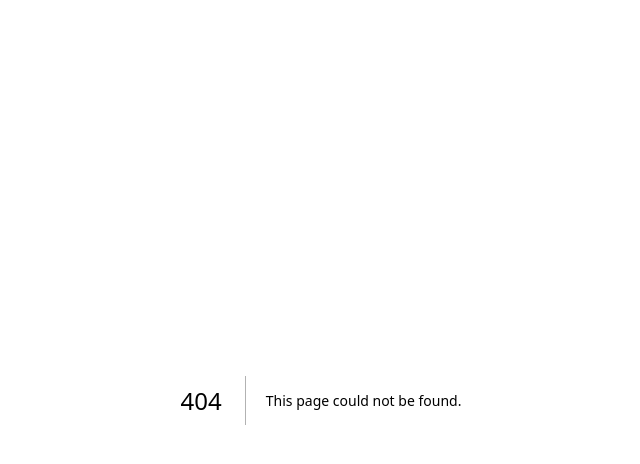
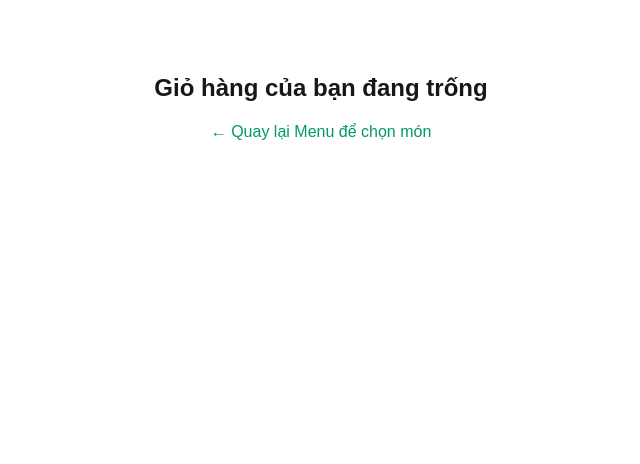
Before and after one commit to nvthuan06/CONGNGHEPHANMEM, a Next.js app in the folder frontend/: page /cart in a window 1280 px wide. Before the commit this address had no page. Shown: the top 464 px of the page, without its empty margins (319-959 px from the left). Built offline with nearby package versions, Linux system fonts and the light colour scheme.

Commit message:
Hoàn thiện Task 5

```diff
--- /dev/null
+++ b/frontend/app/cart/page.tsx
@@ -0,0 +1,6 @@
+// ./frontend/app/cart/page.tsx
+import Cart from '@/components/cart/CartUI';
+
+export default function CartPage() {
+  return <Cart />;
+}
--- a/frontend/app/layout.tsx
+++ b/frontend/app/layout.tsx
@@ -1,5 +1,6 @@
 import type { Metadata } from "next";
 import { Geist, Geist_Mono } from "next/font/google";
+import { CartProvider } from "@/context/CartContext";
 import "./globals.css";
 
 const geistSans = Geist({
@@ -23,7 +24,7 @@ export default function RootLayout({ children }: LayoutProps<"/">) {
       lang="en"
       className={`${geistSans.variable} ${geistMono.variable} h-full antialiased`}
     >
-      <body className="min-h-full flex flex-col">{children}</body>
+      <body className="min-h-full flex flex-col"><CartProvider>{children}</CartProvider></body>
     </html>
   );
 }
--- a/frontend/app/products/[id]/page.tsx
+++ b/frontend/app/products/[id]/page.tsx
@@ -1,9 +1,13 @@
 // ./frontend/app/products/[id]/page.tsx
-import ProductDetail from "@/components/ProductDetail";
+import ProductDetail from "@/components/product/ProductDetail";
 
-export default async function Page({ params }:{ params : Promise<{ id : string}> }) {
-    const { id } = await params;
+export default async function Page({
+  params,
+}: {
+  params: Promise<{ id: string }>;
+}) {
+  const { id } = await params;
 
-    // Gọi component ProductDetail
-    return <ProductDetail productID = {id} />
+  // Gọi component ProductDetail
+  return <ProductDetail productID={id} />;
 }
--- /dev/null
+++ b/frontend/components/cart/CartUI.tsx
@@ -0,0 +1,102 @@
+// ./frontend/components/cart/Cart.tsx
+"use client";
+
+import Link from "next/link";
+import { useCart } from "@/context/CartContext";
+import { toppings } from "@/types/option";
+
+export default function Cart() {
+  const { cartItems, removeFromCart, totalPrice } = useCart();
+
+  // Nếu giỏ hàng trống
+  if (cartItems.length === 0) {
+    return (
+      <div className="p-8 text-center mt-10">
+        <h2 className="text-2xl font-bold mb-4">Giỏ hàng của bạn đang trống</h2>
+        <Link href="/" className="text-emerald-600 hover:underline">
+          &larr; Quay lại Menu để chọn món
+        </Link>
+      </div>
+    );
+  }
+
+  // Nếu có hàng thì hiển thị danh sách
+  return (
+    <main className="container mx-auto p-6 max-w-3xl">
+      <h1 className="text-3xl font-bold mb-6 text-gray-800">
+        Giỏ hàng của bạn
+      </h1>
+
+      <div className="bg-white border rounded-xl shadow-sm overflow-hidden">
+        <ul className="divide-y">
+          {cartItems.map(function (item) {
+            return (
+              <li
+                key={item.cartItemId}
+                className="p-4 flex items-center justify-between"
+              >
+                <div className="flex items-center gap-4">
+                  <img
+                    src={`http://localhost:3001${item.imageUrl}`}
+                    alt={item.name}
+                    className="w-16 h-16 object-cover rounded-md"
+                  />
+                  <div>
+                    <h3 className="font-bold text-lg">
+                      {item.name} (x{item.quantity})
+                    </h3>
+                    <p className="text-sm text-gray-500">
+                      Size: {item.size} | Topping:{" "}
+                      {item.toppings.length > 0
+                        ? item.toppings.map(function (id) {
+                          const timTopping = toppings.find(function (topping) {
+                            return topping.id === id;
+                          });
+
+                          return timTopping?.name;
+                        }).join(", ")
+                        : "Không"}
+                    </p>
+                  </div>
+                </div>
+                <div className="text-right">
+                  <p className="font-bold text-emerald-600 mb-2">
+                    {(item.price * item.quantity).toLocaleString("vi-VN")} đ
+                  </p>
+                  <button
+                    onClick={function () {
+                      removeFromCart(item.cartItemId);
+                    }}
+                    className="text-sm text-white-500 hover:underline bg-red-500 px-3 py-1 rounded-xl hover:bg-red-600"
+                  >
+                    Xóa
+                  </button>
+                </div>
+              </li>
+            );
+          })}
+        </ul>
+
+        <div className="p-6 bg-gray-50 border-t flex justify-between items-center">
+          <span className="text-xl font-semibold">Tổng cộng:</span>
+          <span className="text-2xl font-bold text-emerald-600">
+            {totalPrice.toLocaleString("vi-VN")} đ
+          </span>
+        </div>
+      </div>
+
+      <div className="mt-6 flex justify-between">
+        <Link
+          href="/"
+          className="px-6 py-3 border rounded-lg hover:bg-gray-100 transition font-medium"
+        >
+          Tiếp tục mua hàng
+        </Link>
+        {/* Nút này sẽ dành cho Task 6 */}
+        <button className="px-6 py-3 bg-emerald-600 text-white rounded-lg hover:bg-emerald-700 transition font-bold text-lg">
+          Tiến hành Đặt hàng
+        </button>
+      </div>
+    </main>
+  );
+}
--- a/frontend/components/ProductCard.tsx
+++ b/frontend/components/product/ProductCard.tsx
@@ -1,7 +1,7 @@
 // ./frontend/components/ProductCard.tsx
 import React from "react";
 import Link from "next/link";
-import { Product } from "../types/product";
+import { Product } from "../../types/product";
 
 interface ProductCardProps {
   product: Product;
--- a/frontend/components/ProductDetail.tsx
+++ b/frontend/components/product/ProductDetail.tsx
@@ -4,6 +4,8 @@ import { useEffect, useState } from "react";
 import Link from "next/link";
 import { Product } from "@/types/product";
 import { sizes, toppings } from "@/types/option";
+import { useCart } from "@/context/CartContext";
+import { useRouter } from "next/navigation";
 
 export default function ProductDetail({ productID }: { productID: string }) {
   const [product, setProduct] = useState<Product | null>(null);
@@ -12,6 +14,9 @@ export default function ProductDetail({ productID }: { productID: string }) {
 
   const [selectedSize, setSelectedSize] = useState("S");
   const [selectedToppings, setSelectedToppings] = useState<string[]>([]);
+
+  const { addToCart } = useCart();
+  const router = useRouter();
 
   const API_URL = `http://localhost:3001/products/${productID}`;
 
@@ -64,6 +69,26 @@ export default function ProductDetail({ productID }: { productID: string }) {
     return sum + (item ? item.price : 0);
   }, 0);
   const totalPrice = Number(product.price || 0) + sizeExtra + toppingExtra;
+
+  // Thêm vào giỏ
+  function handleAddToCart() {
+    const cartItemId = `${product?.id}-${selectedSize}-${selectedToppings.join("-")}`;
+
+    if (product) {
+      addToCart({
+        cartItemId: cartItemId,
+        productId: product.id,
+        name: product.name,
+        price: totalPrice, // totalPrice đã được tính ở đoạn code cũ của bạn
+        size: selectedSize,
+        toppings: selectedToppings,
+        quantity: 1,
+        imageUrl: product.imageUrl,
+      });
+
+      router.push("/cart");
+    }
+  }
 
   return (
     <main className="container mx-auto p-6 max-w-xl">
@@ -125,7 +150,10 @@ export default function ProductDetail({ productID }: { productID: string }) {
               {totalPrice.toLocaleString("vi-VN")} đ
             </span>
           </div>
-          <button className="w-full bg-emerald-600 text-white py-3 rounded-lg font-bold">
+          <button
+            onClick={handleAddToCart}
+            className="w-full bg-emerald-600 text-white py-3 rounded-lg font-bold"
+          >
             Thêm vào giỏ hàng
           </button>
         </div>
--- /dev/null
+++ b/frontend/context/CartContext.tsx
@@ -0,0 +1,73 @@
+// ./frontend/context/CartContext.tsx
+"use client";
+
+import { createContext, useContext, useState, ReactNode } from "react";
+import { CartItem } from "@/types/cart";
+
+interface CartContextType {
+  cartItems: CartItem[];
+  addToCart: (item: CartItem) => void;
+  removeFromCart: (cartItemId: string) => void;
+  totalPrice: number;
+}
+
+const CartContext = createContext<CartContextType | undefined>(undefined);
+
+export function CartProvider({ children }: { children: ReactNode }) {
+  const [cartItems, setCartItems] = useState<CartItem[]>([]);
+
+  // Thêm vào giỏ
+  function addToCart(item: CartItem) {
+    setCartItems(function (danhSachCu) {
+      const monDaCo = danhSachCu.find(function (monHienTai) {
+        return monHienTai.cartItemId === item.cartItemId;
+      });
+
+      if (monDaCo) {
+        return danhSachCu.map(function (monHienTai) {
+          if (monHienTai.cartItemId === item.cartItemId) {
+            return {
+              ...monHienTai,
+              quantity: monHienTai.quantity + item.quantity,
+            };
+          }
+          return monHienTai;
+        });
+      }
+
+      return [...danhSachCu, item];
+    });
+  }
+
+  // Xóa khỏi giỏ
+  function removeFromCart(cartItemId: string) {
+    setCartItems(function (danhSachCu) {
+      return danhSachCu.filter(function (monHienTai) {
+        return monHienTai.cartItemId !== cartItemId;
+      });
+    });
+  }
+
+  // Tính tổng tiền
+  let totalPrice = 0;
+  for (let i = 0; i < cartItems.length; i++) {
+    totalPrice = totalPrice + cartItems[i].price * cartItems[i].quantity;
+  }
+
+  return (
+    <CartContext.Provider
+      value={{ cartItems, addToCart, removeFromCart, totalPrice }}
+    >
+      {children}
+    </CartContext.Provider>
+  );
+}
+
+// Xuất dữ liệu cho file khác sài
+export function useCart() {
+  const context = useContext(CartContext);
+  if (!context) {
+    throw new Error("Hàm useCart phải được gọi bên trong thẻ CartProvider");
+  }
+  return context;
+}
--- /dev/null
+++ b/frontend/types/cart.ts
@@ -0,0 +1,11 @@
+// ./frontend/types/cart.ts
+export interface CartItem {
+  cartItemId: string;
+  productId: string; // product.id
+  name: string;
+  price: number; // product.price + size + topping
+  size: string;
+  toppings: string[]; // mảng ID của topping
+  quantity: number;
+  imageUrl: string;
+}
```
Also changed, not shown: frontend/app/menu/Menu.tsx (+12 -8 lines).
